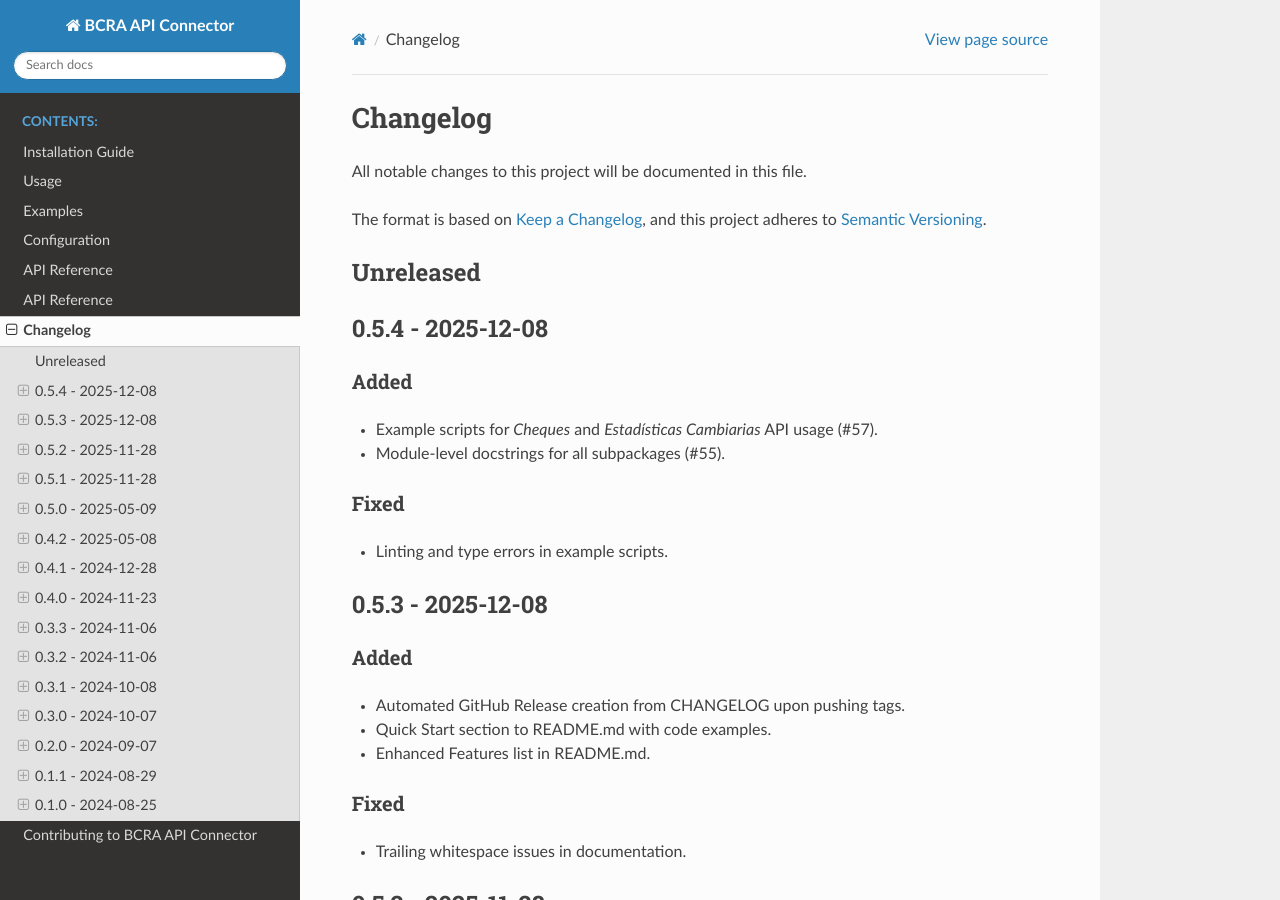
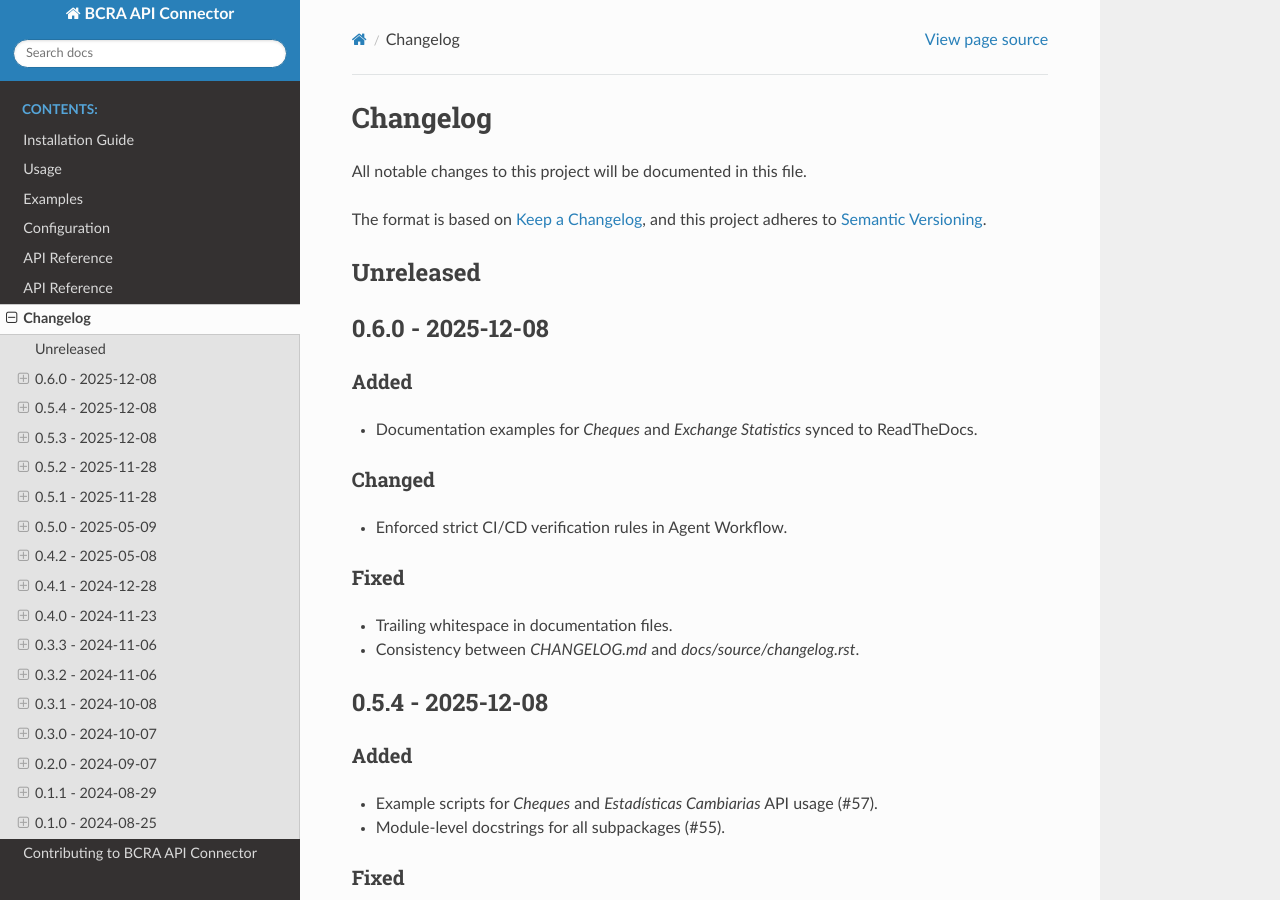
Before and after one commit to PPeitsch/bcra-connector, a Sphinx documentation site: the page built from docs/source/changelog.rst, in a window 1280 px wide and 900 px high. Built offline with Sphinx 7.4.7 and the Read the Docs theme 3.1.0, drawn with Linux system fonts in a browser that asks for light colours.

Commit message:
[RELEASE] Version 0.6.0

```diff
--- a/docs/source/changelog.rst
+++ b/docs/source/changelog.rst
@@ -8,6 +8,22 @@
 
 Unreleased
 ----------
+
+0.6.0 - 2025-12-08
+------------------
+
+Added
+^^^^^
+* Documentation examples for `Cheques` and `Exchange Statistics` synced to ReadTheDocs.
+
+Changed
+^^^^^^^
+* Enforced strict CI/CD verification rules in Agent Workflow.
+
+Fixed
+^^^^^
+* Trailing whitespace in documentation files.
+* Consistency between `CHANGELOG.md` and `docs/source/changelog.rst`.
 
 0.5.4 - 2025-12-08
 ------------------
--- a/docs/source/conf.py
+++ b/docs/source/conf.py
@@ -10,7 +10,7 @@
 author = "Pablo Peitsch"
 
 # The full version, including alpha/beta/rc tags
-release = "0.5.4"
+release = "0.6.0"
 
 # -- General configuration ---------------------------------------------------
 extensions = [
--- a/src/bcra_connector/__about__.py
+++ b/src/bcra_connector/__about__.py
@@ -1,3 +1,3 @@
 """Version information."""
 
-__version__ = "0.5.4"
+__version__ = "0.6.0"
```
Also changed, not shown: CHANGELOG.md (+14 -1 lines).
